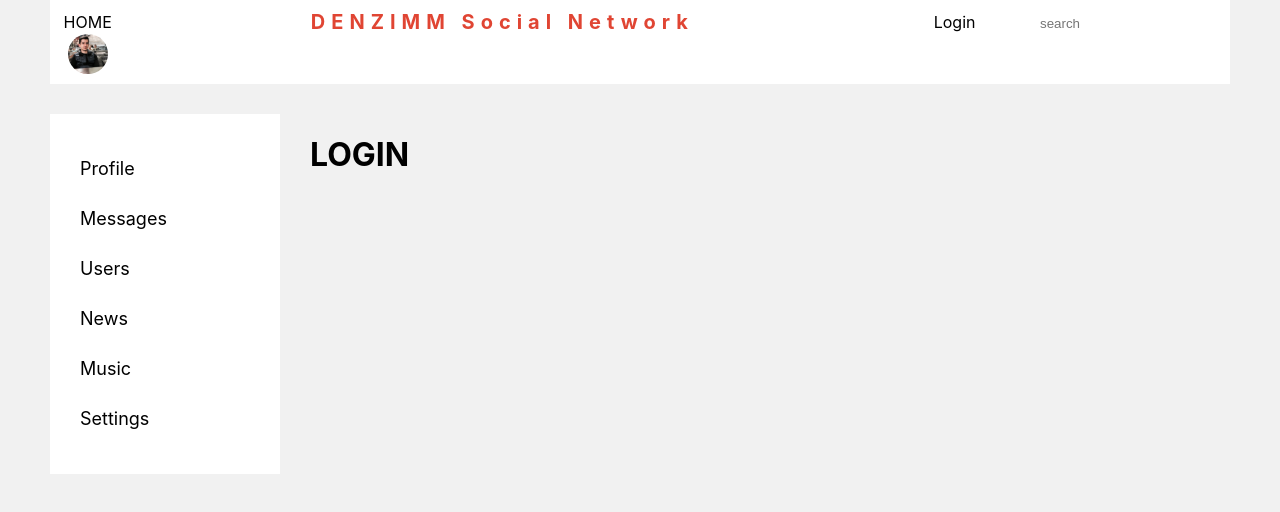
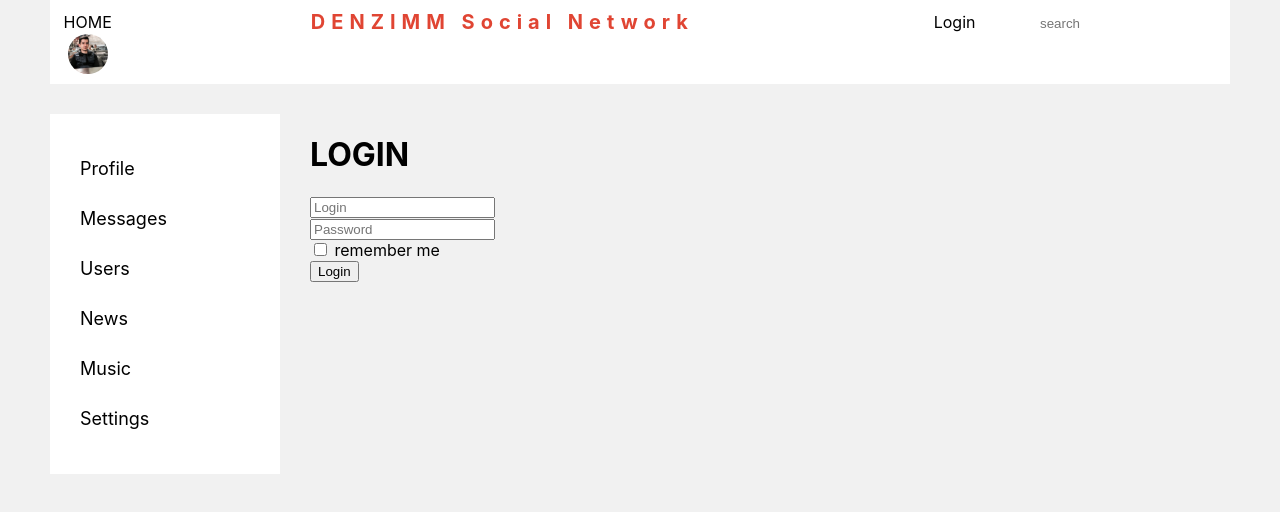
Before and after one commit to prudiusDenys/my-social-network-ts, a React (Create React App) app: page /login in a window 1280 px wide. Shown: the top 512 px of the page. Built offline with nearby package versions, Linux system fonts and the light colour scheme; no server answers.

Commit message:
ReduxForm

```diff
--- a/package.json
+++ b/package.json
@@ -12,6 +12,7 @@
     "@types/react-dom": "^16.9.8",
     "@types/react-redux": "^7.1.9",
     "@types/react-router-dom": "^5.1.5",
+    "@types/redux-form": "^8.3.0",
     "axios": "^0.19.2",
     "react": "^16.13.1",
     "react-dom": "^16.13.1",
@@ -19,6 +20,7 @@
     "react-router-dom": "^5.2.0",
     "react-scripts": "3.4.1",
     "redux": "^4.0.5",
+    "redux-form": "^8.3.6",
     "redux-thunk": "^2.3.0",
     "typescript": "^3.7.5"
   },
--- a/src/components/Login/Login.tsx
+++ b/src/components/Login/Login.tsx
@@ -1,9 +1,46 @@
 import React from "react";
+import {InjectedFormProps} from "redux-form";
+import {Field, reduxForm} from 'redux-form'
+
+
+type FormDataType = {
+	Login: string
+	Password: string
+	rememberMe: boolean
+}
+
 
 export const Login = () => {
-	return(
+
+	const onSubmit = (formData: FormDataType) => {
+		console.log(formData)
+	}
+
+	return (
 		<div>
 			<h1>LOGIN</h1>
+			<LoginReduxForm onSubmit={onSubmit}/>
 		</div>
 	)
 }
+
+export const LoginForm: React.FC<InjectedFormProps<FormDataType>> = (props) => {
+	return (
+		<form onSubmit={props.handleSubmit}>
+			<div>
+				<Field type="text" placeholder={'Login'} name={'login'} component={'input'}/>
+			</div>
+			<div>
+				<Field type="text" placeholder={'Password'} name={'password'} component={'input'}/>
+			</div>
+			<div>
+				<Field type="checkbox" name={'rememberMe'} component={'input'}/> remember me
+			</div>
+			<div>
+				<button>Login</button>
+			</div>
+		</form>
+	)
+}
+
+const LoginReduxForm = reduxForm<FormDataType>({form: 'login'})(LoginForm)
--- a/src/redux/redux-store.ts
+++ b/src/redux/redux-store.ts
@@ -4,15 +4,17 @@
 import {userReducer} from "./userReducer";
 import {authReducer} from "./authReducer";
 import thunkMiddleware from 'redux-thunk';
+import { reducer as formReducer } from 'redux-form'
 
 const reducers = combineReducers({
 		dialogs: dialogsReducer,
 		profile: profileReducer,
 		usersPage: userReducer,
-		auth: authReducer
+		auth: authReducer,
+		form: formReducer
 	}
 )
 
-export type rootReducers = ReturnType< typeof reducers>
+export type rootReducers = ReturnType<typeof reducers>
 
 export const store = createStore(reducers, applyMiddleware(thunkMiddleware))
```
Also changed, not shown: 1 other file (tests, documents, lock files or other folders).
